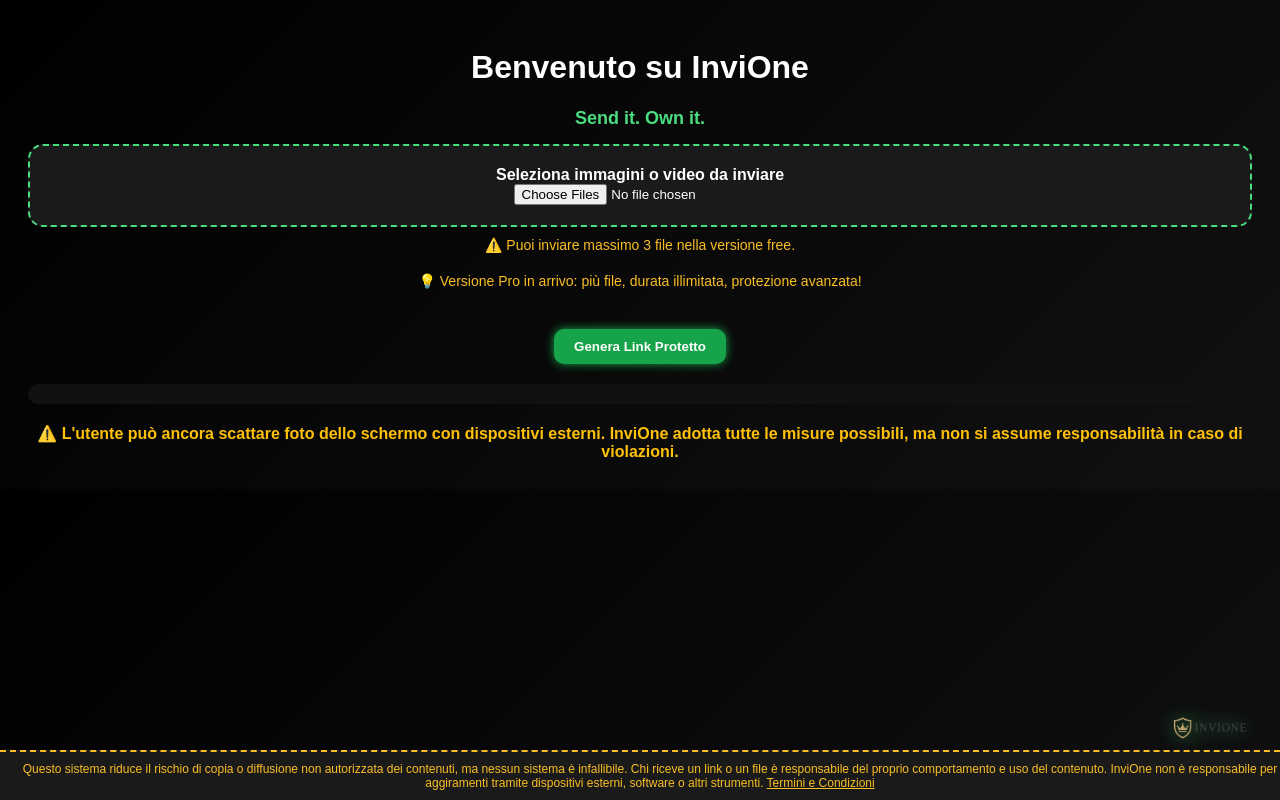
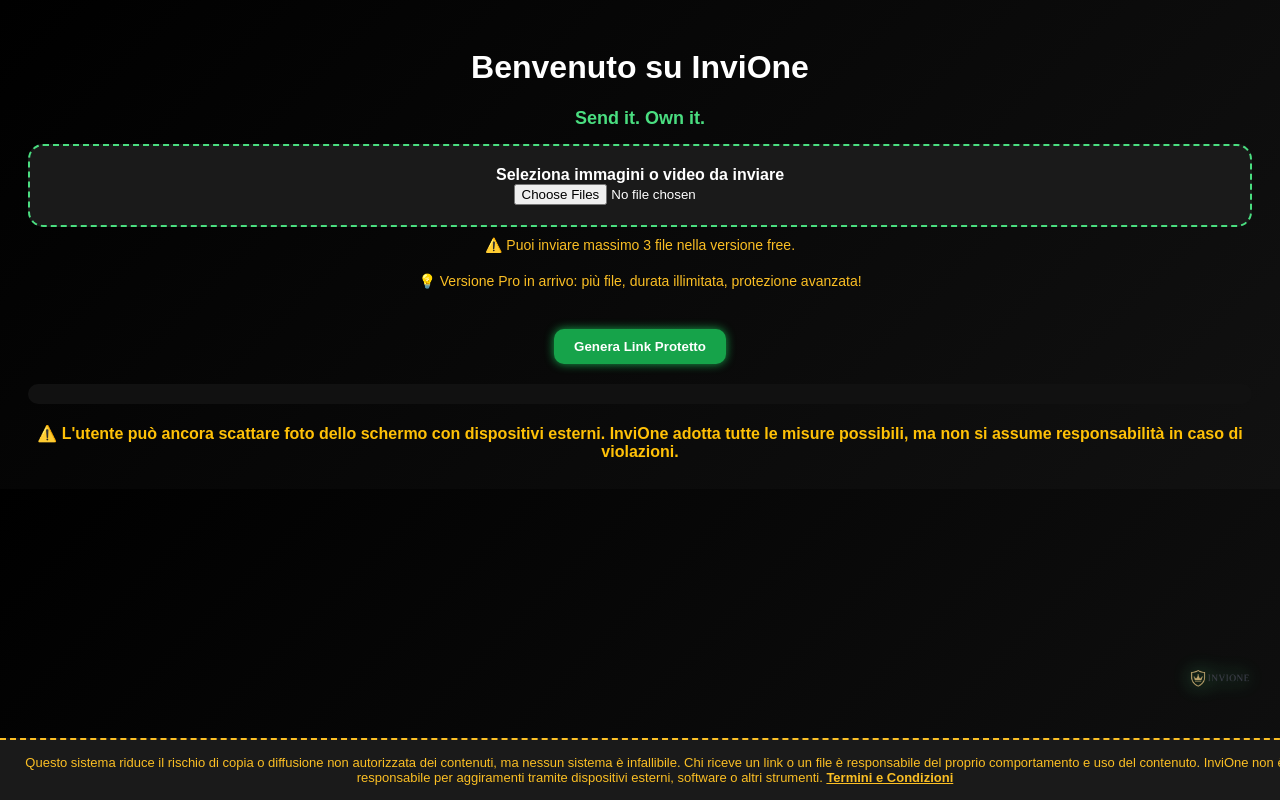
Before and after one commit to InviOne-Holding/invione-demo, a plain HTML site: page index.html in a window 1280 px wide. Drawn offline with nearby package versions, Linux system fonts and the light colour scheme.

Commit message:
Update index.html

```diff
--- a/index.html
+++ b/index.html
@@ -16,28 +16,30 @@
 #submitBtn { background: #16a34a; color: white; font-weight: bold; padding: 10px 20px; border: none; margin-top: 20px; border-radius: 10px; box-shadow: 0 0 10px #16a34a; transition: 0.3s; }
 #submitBtn:hover { background: #15803d; }
 #linkOutput { margin-top: 20px; color: #4ade80; font-weight: bold; word-break: break-word; background: #111; padding: 10px; border-radius: 10px; }
-#logo-fixed { position: fixed; bottom: 20px; right: 20px; width: 100px; opacity: 0.9; z-index: 10000; filter: drop-shadow(0 0 10px #4ade80); }
+#logo-fixed { position: fixed; bottom: 80px; right: 20px; width: 80px; opacity: 0.9; z-index: 9999; filter: drop-shadow(0 0 10px #4ade80); }
 #disclaimer { color: #ffc107; font-size: 16px; font-weight: bold; margin-top: 20px; }
 #overlay { position: fixed; top: 0; left: 0; height: 100vh; width: 100vw; background-color: rgba(0,0,0,0.95); color: #ff4c4c; display: flex; align-items: center; justify-content: center; font-size: 32px; font-weight: bold; z-index: 9999; display: none; backdrop-filter: blur(5px); animation: pulse 2s infinite; }
 #welcomeScreen { position: fixed; top: 0; left: 0; height: 100vh; width: 100vw; background-color: #000; color: #4ade80; display: flex; align-items: center; justify-content: center; font-size: 32px; font-weight: bold; z-index: 10001; animation: fadeOut 2s ease 3s forwards; }
 
-#legalBanner {
+#legal-bar {
+  background: #1a1a1a;
+  color: #fbbf24;
+  border-top: 2px dashed #fbbf24;
+  padding: 15px;
+  font-size: 13px;
   position: fixed;
   bottom: 0;
   left: 0;
   width: 100%;
-  background: #1a1a1a;
-  color: #fbbf24;
-  border-top: 2px dashed #fbbf24;
-  padding: 10px;
-  font-size: 12px;
   z-index: 9998;
+  text-align: center;
   animation: fadeIn 1s ease;
 }
 
-#legalBanner a {
+#legal-bar a {
   color: #fbbf24;
   text-decoration: underline;
+  font-weight: bold;
 }
 
 @keyframes pulse { 0% { opacity: 0.95; } 50% { opacity: 0.8; } 100% { opacity: 0.95; } }
@@ -75,10 +77,11 @@
 
 <div id="overlay">🔒 Contenuto protetto</div>
 
-<!-- Banner legale fisso -->
-<div id="legalBanner">
-  Questo sistema riduce il rischio di copia o diffusione non autorizzata dei contenuti, ma nessun sistema è infallibile. Chi riceve un link o un file è responsabile del proprio comportamento e uso del contenuto. InviOne non è responsabile per aggiramenti tramite dispositivi esterni, software o altri strumenti.
-  <a href="#" onclick="alert('Pagina Termini e Condizioni in arrivo'); return false;">Termini e Condizioni</a>
+<div id="legal-bar">
+  Questo sistema riduce il rischio di copia o diffusione non autorizzata dei contenuti, ma nessun sistema è infallibile.
+  Chi riceve un link o un file è responsabile del proprio comportamento e uso del contenuto.
+  InviOne non è responsabile per aggiramenti tramite dispositivi esterni, software o altri strumenti.
+  <a href="#">Termini e Condizioni</a>
 </div>
 
 <script>
@@ -100,6 +103,7 @@
     }
     const list = document.getElementById("fileList");
     list.innerHTML = "";
+
     for (const file of data) {
       try {
         const { data: signedUrlData, error: signedError } = await supabaseClient
```
